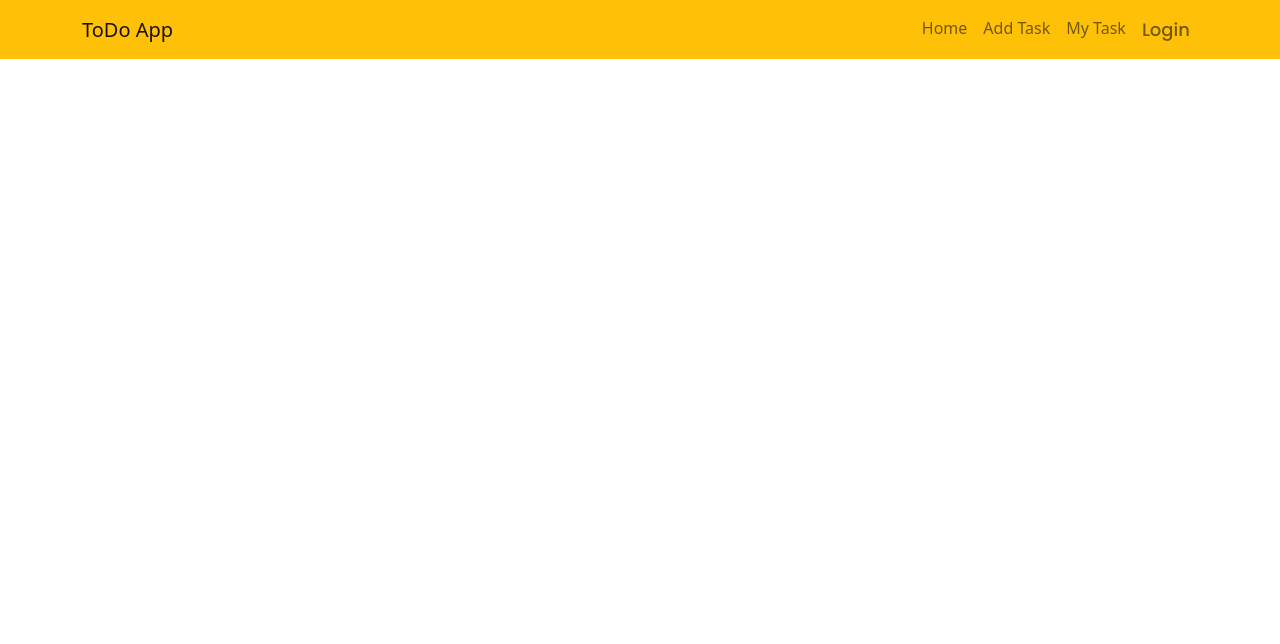
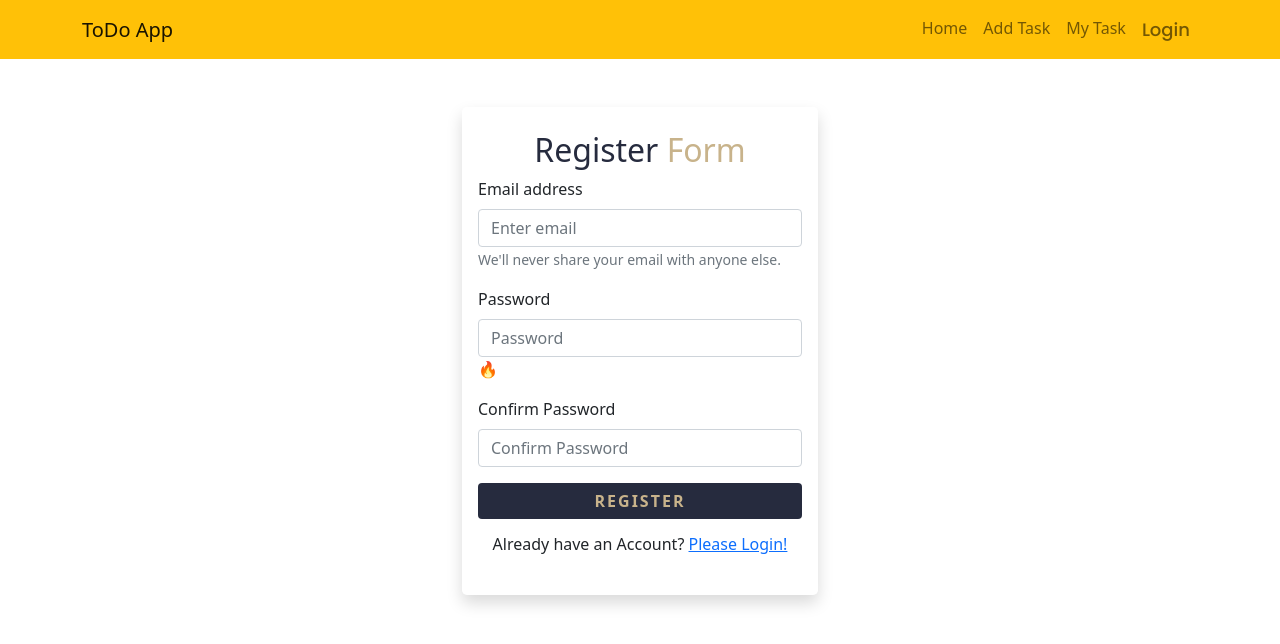
Before and after one commit to DevTabibur/to-do-mern, a React (Create React App) app: page /register in a window 1280 px wide. Shown: the top 644 px of the page. Built offline with nearby package versions, Linux system fonts and the light colour scheme; no server answers.

Commit message:
register done

```diff
--- a/src/App.js
+++ b/src/App.js
@@ -6,6 +6,7 @@ import HeaderNav from './Component/Shared/HeaderNav/HeaderNav.jsx';
 import MyTask from './Component/MyTask/MyTask.jsx';
 import RequireAuth from "./Component/RequireAuth/RequireAuth";
 import AddTask from "./Component/AddTask/AddTask";
+import Register from "./Component/Shared/Register/Register";
 
 function App() {
   return (
@@ -21,6 +22,7 @@ function App() {
         <Route path="/my-task" element={<MyTask/>}></Route>
         <Route path="/home" element={<Home/>}></Route>
         <Route path="/login" element={<Login/>}></Route>
+        <Route path="/register" element={<Register/>}></Route>
       </Routes>
     </>
   );
--- /dev/null
+++ b/src/Component/Shared/Register/Register.jsx
@@ -0,0 +1,192 @@
+// import { sendEmailVerification } from "firebase/auth";
+import React, { useEffect, useState } from "react";
+import { Button, Col, Container, Form, Row } from "react-bootstrap";
+import {
+  useAuthState,
+  useCreateUserWithEmailAndPassword,
+  useSendEmailVerification,
+  useSignInWithGoogle,
+} from "react-firebase-hooks/auth";
+import { Link, useLocation, useNavigate } from "react-router-dom";
+import { toast, ToastContainer } from "react-toastify";
+import "react-toastify/dist/ReactToastify.css";
+
+import auth from "../../../Firebase/firebase.init";
+// import useToken from "../../Hooks/useToken";
+import "./Register.css";
+
+const Register = () => {
+  const [user1] = useAuthState(auth);
+
+//   const token = useToken(user1);
+  const [sendEmailVerification] = useSendEmailVerification(auth);
+
+  const [showPass, setShowPass] = useState(false);
+
+  const [userInfo, setUserInfo] = useState({
+    email: "",
+    password: "",
+    confirmPass: "",
+  });
+
+  const [errors, setErrors] = useState({
+    email: "",
+    password: "",
+    general: "",
+  });
+
+  const [createUserWithEmailAndPassword, user, loading, hookError] =
+    useCreateUserWithEmailAndPassword(auth, { sendEmailVerification: true });
+
+  const handleEmailChange = (e) => {
+    const emailRegex = /\S+@\S+\.\S+/;
+    const validEmail = emailRegex.test(e.target.value);
+
+    if (validEmail) {
+      setUserInfo({ ...userInfo, email: e.target.value });
+      setErrors({ ...errors, email: "" });
+    } else {
+      setErrors({ ...errors, email: "Invalid email" });
+      setUserInfo({ ...userInfo, email: "" });
+    }
+
+    // setEmail(e.target.value);
+  };
+
+  const handlePasswordChange = (e) => {
+    const passwordRegex = /.{6,}/;
+    const validPassword = passwordRegex.test(e.target.value);
+
+    if (validPassword) {
+      setUserInfo({ ...userInfo, password: e.target.value });
+      setErrors({ ...errors, password: "" });
+    } else {
+      setErrors({ ...errors, password: "Minimum 6 characters!" });
+      setUserInfo({ ...userInfo, password: "" });
+    }
+  };
+
+  const handleConfirmPasswordChange = (e) => {
+    if (e.target.value === userInfo.password) {
+      setUserInfo({ ...userInfo, confirmPass: e.target.value });
+      setErrors({ ...errors, password: "" });
+    } else {
+      setErrors({ ...errors, password: "Password's don't match" });
+      setUserInfo({ ...userInfo, confirmPass: "" });
+    }
+  };
+
+  const handleRegister = async (e) => {
+    e.preventDefault();
+    createUserWithEmailAndPassword(userInfo.email, userInfo.password);
+    await sendEmailVerification();
+  };
+
+  useEffect(() => {
+    if (hookError) {
+      switch (hookError?.code) {
+        case "auth/invalid-email":
+          toast.error("Invalid email provided, please provide a valid email", {
+            toastId: "InvalidEmail",
+          });
+          break;
+        case "auth/invalid-password":
+          toast.error("Wrong password. Intruder!!", {
+            toastId: "InvalidEmail",
+          });
+          break;
+        default:
+          toast.error("something went wrong", { toastId: "InvalidEmail" });
+      }
+    }
+  }, [hookError]);
+
+  const navigate = useNavigate();
+  const location = useLocation();
+  const from = location.state?.from?.pathname || "/";
+
+//   if (user1) {
+//     navigate(from, { replace: true });
+//   }
+
+//   console.log("token", token);
+
+  return (
+    <>
+      <div className="login-bg">
+        <ToastContainer />
+        <Container className="py-5">
+          <Row>
+            <Col></Col>
+            <Col md={4} lg={4} sm={4}>
+              <div className="form-bg shadow rounded-3 p-3">
+                <h2 className="title text-center my-2">
+                  Register <span className="title-2">Form</span>
+                </h2>
+
+                <Form onSubmit={handleRegister}>
+                  <Form.Group className="mb-3" controlId="formBasicEmail">
+                    <Form.Label>Email address</Form.Label>
+                    <Form.Control
+                      onChange={handleEmailChange}
+                      type="email"
+                      placeholder="Enter email"
+                      required
+                    />
+                    {errors?.email && (
+                      <p className="error-text">{errors.email}</p>
+                    )}
+                    <Form.Text className="text-muted">
+                      We'll never share your email with anyone else.
+                    </Form.Text>
+                  </Form.Group>
+
+                  <Form.Group className="mb-3" controlId="formBasicPassword">
+                    <Form.Label>Password</Form.Label>
+                    <Form.Control
+                      type={showPass ? "text" : "password"}
+                      onChange={handlePasswordChange}
+                      placeholder="Password"
+                    />
+                    <p
+                      className="absolute top-3 right-5"
+                      onClick={() => setShowPass(!showPass)}
+                    >
+                      🔥
+                    </p>
+                  </Form.Group>
+
+                  <Form.Group className="mb-3" controlId="formBasicPassword">
+                    <Form.Label>Confirm Password</Form.Label>
+                    <Form.Control
+                      onChange={handleConfirmPasswordChange}
+                      type="password"
+                      placeholder="Confirm Password"
+                    />
+                    {errors?.password && (
+                      <p className="error-text">{errors.password}</p>
+                    )}
+                  </Form.Group>
+
+                  <Button type="submit" className="w-100 d-block login-btn">
+                    REGISTER
+                  </Button>
+
+                  <div className="my-3 d-flex justify-content-center form-bottom-text">
+                    <h6 className="text-dark ">
+                      Already have an Account?{" "}
+                      <Link to="/login"> Please Login!</Link>
+                    </h6>
+                  </div>
+                </Form>
+              </div>
+            </Col>
+            <Col></Col>
+          </Row>
+        </Container>
+      </div>
+    </>
+  );
+};
+
+export default Register;
```
Also changed, not shown: src/Component/Shared/Register/Register.css (added).
